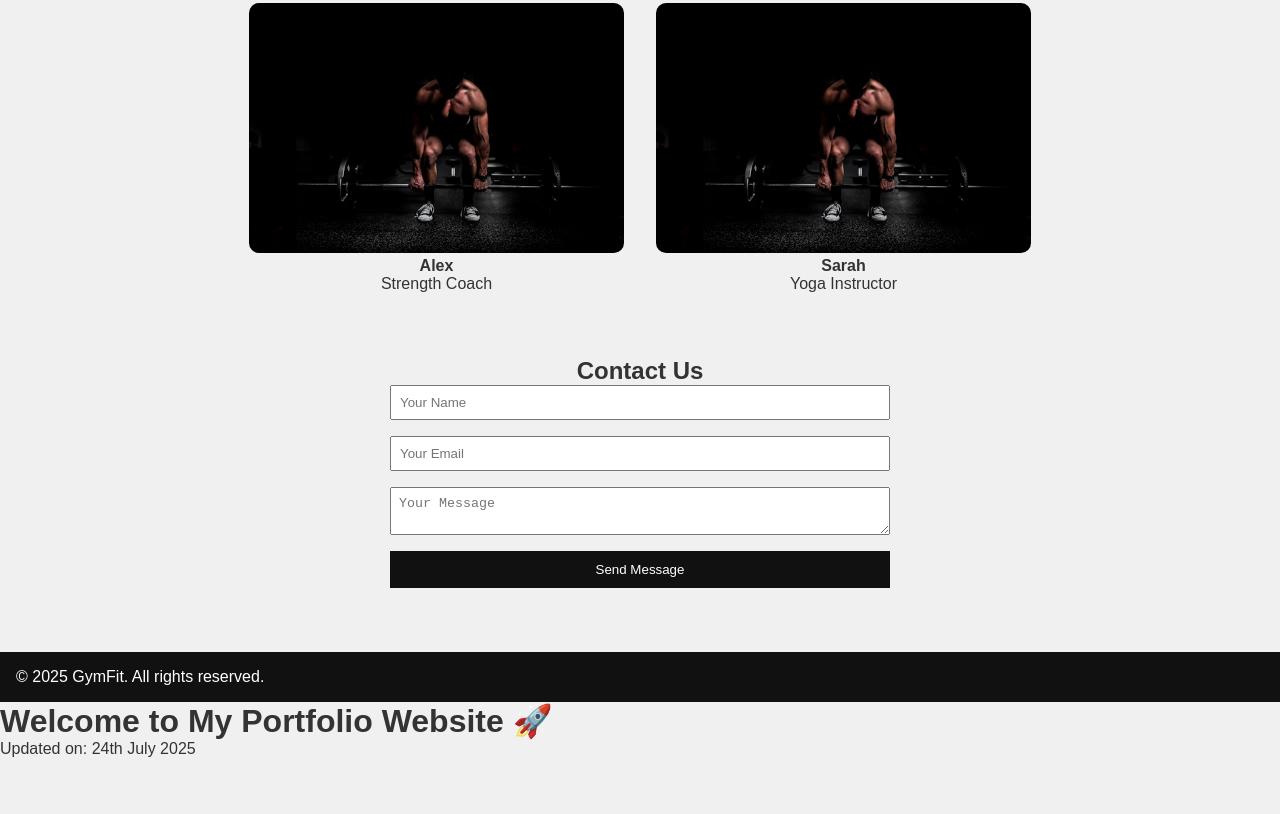
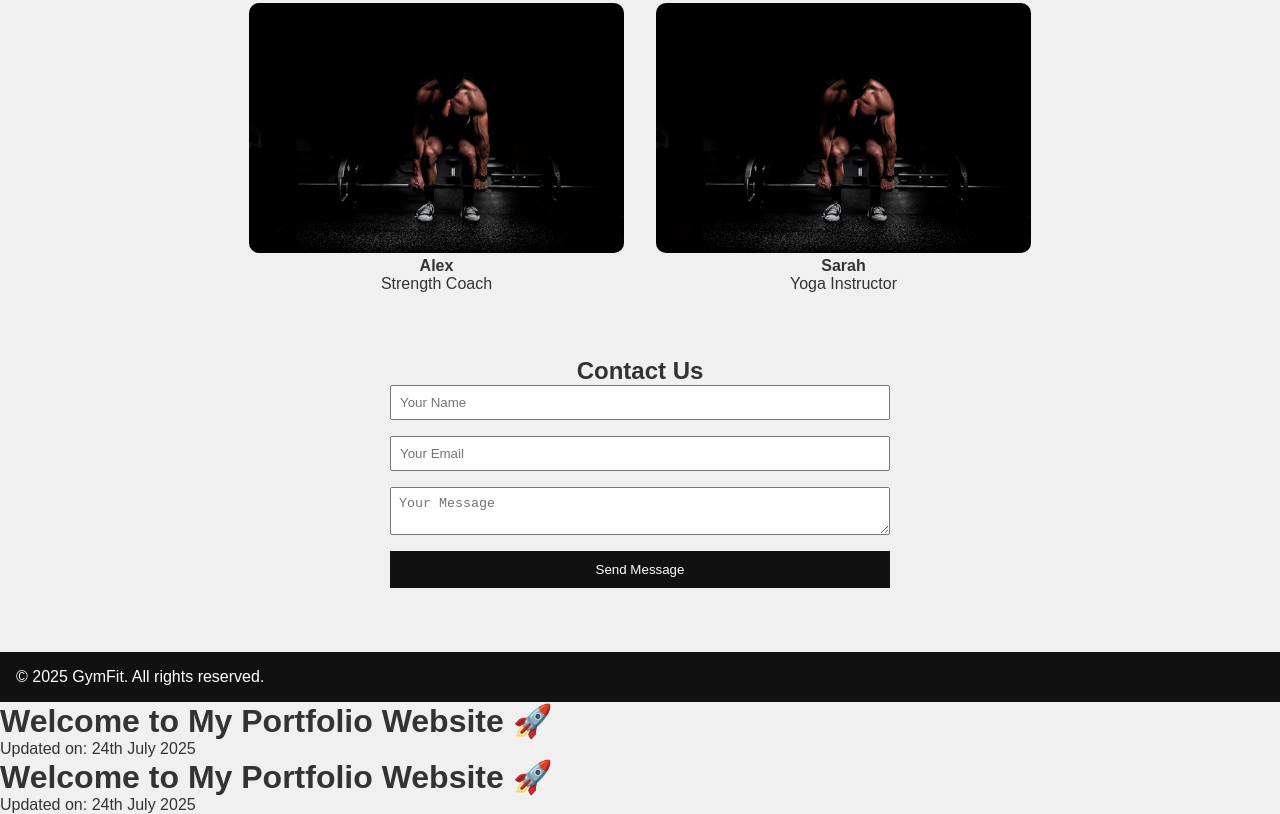
Before and after one commit to Cherivirala-Nikhil/devopsproject, a plain HTML site: page index.html in a window 1280 px wide. Shown: the part 701-1515 px from the top of the page. Before the commit the page ends 1459 px from the top, so only its background shows below. Drawn offline with Linux system fonts and the light colour scheme.

Commit message:
Update index.html

```diff
--- a/index.html
+++ b/index.html
@@ -67,6 +67,8 @@
   <script src="script.js"></script>
 <h1>Welcome to My Portfolio Website 🚀</h1>
 <p>Updated on: 24th July 2025</p>
+<h1>Welcome to My Portfolio Website 🚀</h1>
+<p>Updated on: 24th July 2025</p>
 
 </body>
 </html>
```
